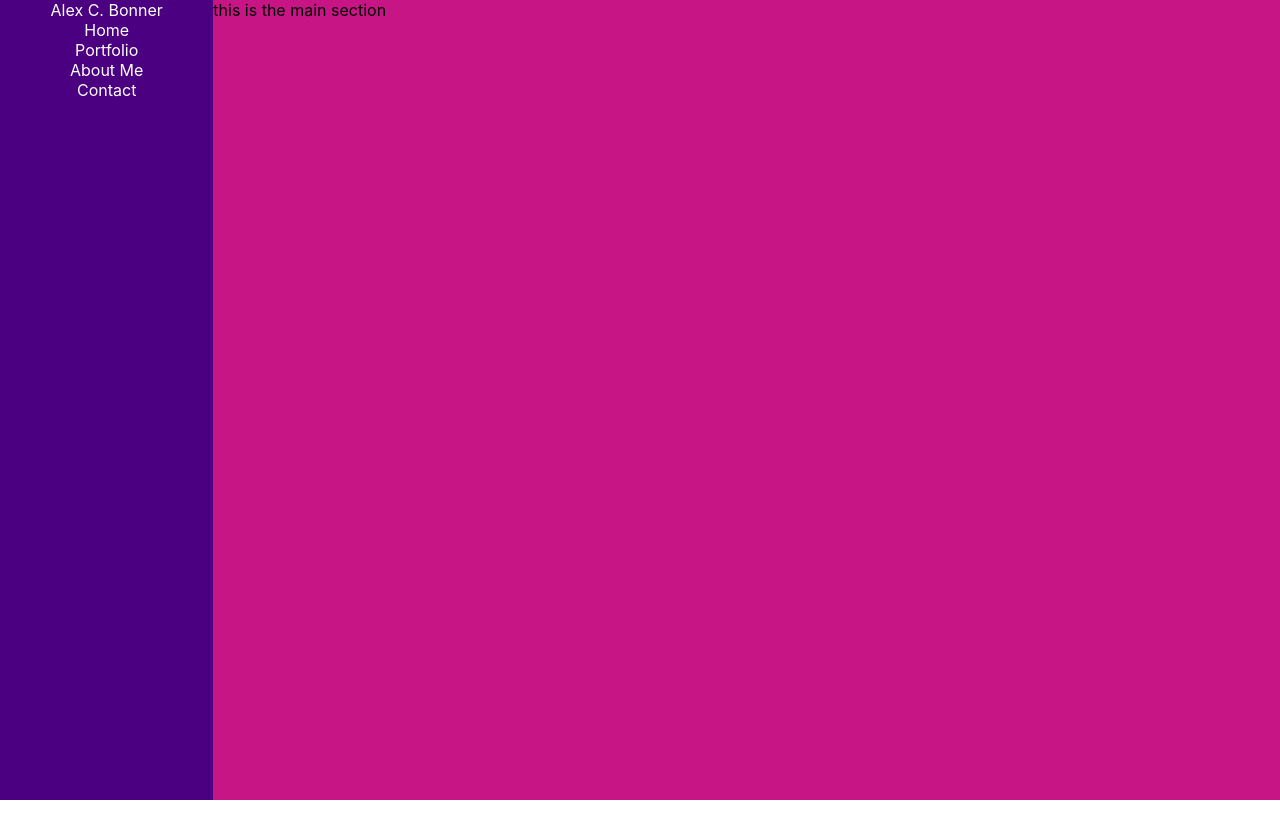
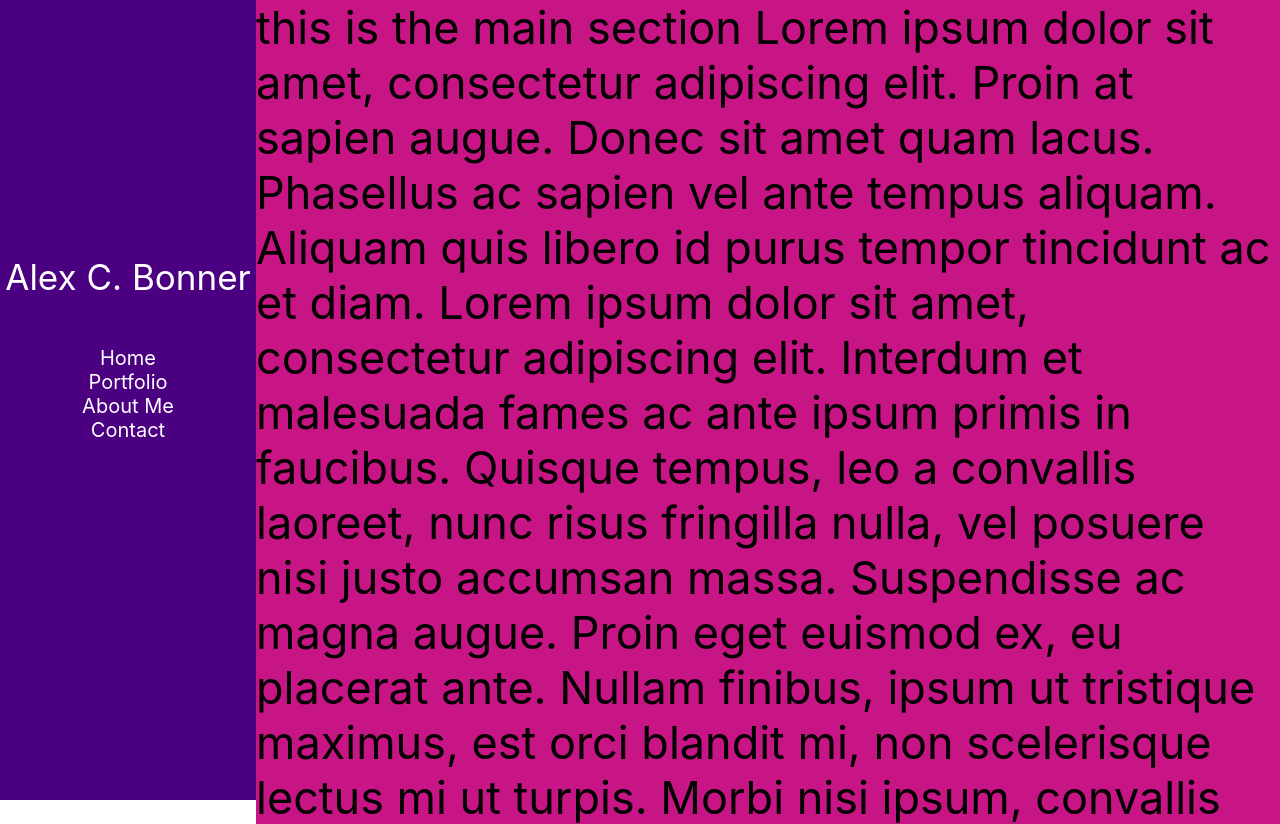
Before and after one commit to bonnerac/portfolio-3.0, a React (Create React App) app: page / in a window 1280 px wide. Shown: the top 824 px of the page. Built offline with nearby package versions, Linux system fonts and the light colour scheme.

Commit message:
created fixed side-navbar. Repositioned name/links

```diff
--- a/src/components/main/index.js
+++ b/src/components/main/index.js
@@ -1,10 +1,23 @@
 import React from 'react'
+import '../main/style.css'
 
 function Main() {
     return (
         <>
             <div className="main">
-                this is the main section
+
+                    this is the main section
+                    Lorem ipsum dolor sit amet, consectetur adipiscing elit. Proin at sapien augue. Donec sit amet quam lacus. Phasellus ac sapien vel ante tempus aliquam. Aliquam quis libero id purus tempor tincidunt ac et diam. Lorem ipsum dolor sit amet, consectetur adipiscing elit. Interdum et malesuada fames ac ante ipsum primis in faucibus. Quisque tempus, leo a convallis laoreet, nunc risus fringilla nulla, vel posuere nisi justo accumsan massa. Suspendisse ac magna augue. Proin eget euismod ex, eu placerat ante. Nullam finibus, ipsum ut tristique maximus, est orci blandit mi, non scelerisque lectus mi ut turpis. Morbi nisi ipsum, convallis eget massa eget, viverra rhoncus purus.
+
+                    Morbi sit amet magna suscipit, rhoncus est ac, ultricies nisi. Nam et leo eu mi feugiat tincidunt. Ut ut ornare mi, quis faucibus tellus. Fusce cursus, sem vitae venenatis sollicitudin, sapien metus facilisis justo, nec maximus arcu erat quis diam. Suspendisse potenti. Duis vitae mollis magna. Aliquam pretium tortor vel urna tincidunt, at pharetra magna hendrerit. Nam felis erat, imperdiet eu facilisis quis, dignissim eget mauris.
+
+                    Nulla sodales vitae augue vel lacinia. In iaculis aliquam libero sed efficitur. Proin consectetur semper mauris, vitae vulputate diam tempor eu. Praesent luctus tellus sollicitudin velit tincidunt, sit amet pharetra elit vulputate. Fusce pulvinar lacus non eleifend pharetra. Aenean mollis volutpat lectus sed interdum. Mauris sagittis dignissim ante volutpat finibus. Praesent id ligula erat. Nunc tincidunt massa ut tempus gravida. Aliquam erat volutpat. Ut id felis orci. Suspendisse mollis, massa ac maximus efficitur, nulla elit sodales velit, vel volutpat tellus risus in nunc. Curabitur vestibulum lobortis diam, sed molestie eros maximus in. Suspendisse sit amet augue ultrices, dignissim orci sed, auctor ex. Vivamus accumsan est orci. Curabitur viverra vehicula consequat.
+
+                    Mauris consectetur massa et mauris pellentesque elementum. Vestibulum rutrum molestie dapibus. Pellentesque habitant morbi tristique senectus et netus et malesuada fames ac turpis egestas. Praesent vel urna enim. Sed vehicula mi tellus, vitae condimentum massa semper sit amet. Nam in sollicitudin enim. Fusce feugiat turpis at est maximus, vel viverra dui condimentum. Integer elit turpis, rutrum eget libero eget, iaculis placerat sem. Donec aliquam nisl a ex consequat consequat. Praesent auctor justo tellus, ac blandit augue faucibus quis. Curabitur blandit risus elementum est finibus fermentum. Phasellus turpis ex, congue id hendrerit at, sollicitudin quis ante. Etiam ac turpis efficitur, imperdiet tellus id, sagittis sapien. In vel luctus neque. Etiam mattis iaculis turpis tempor vehicula.
+
+                    Pellentesque habitant morbi tristique senectus et netus et malesuada fames ac turpis egestas. Sed porttitor rhoncus elit, non congue lacus consequat quis. Nam elementum euismod sapien, sit amet accumsan tortor accumsan at. Ut pulvinar risus sed ligula tempor consequat. Phasellus ultrices in urna nec facilisis. Nam pretium lorem non ultricies commodo. Suspendisse tempor mi et lorem ultricies rhoncus. Donec eu turpis vitae lorem dapibus ornare. Praesent lacinia augue sit amet tortor pharetra sollicitudin. In interdum mattis auctor. Suspendisse potenti. Curabitur id dolor ut neque placerat condimentum a ut felis. Curabitur nunc ipsum, fringilla sed ante eget, laoreet ornare nulla. Integer auctor semper laoreet. Integer vitae arcu libero. Class aptent taciti sociosqu ad litora torquent per conubia nostra, per inceptos himenaeos.
+
+
             </div>
         </>
     )
--- a/src/components/main/style.css
+++ b/src/components/main/style.css
@@ -0,0 +1,3 @@
+.main {
+    font-size: 45px;
+}
--- a/src/components/sidebar/style.css
+++ b/src/components/sidebar/style.css
@@ -3,7 +3,13 @@
 }
 .myName{
     text-align: center;
+    position: relative;
+    top: 32vh;
+    font-size: 35px;
 }
 .links{
     text-align: center;
+    position: relative;
+    top: 38vh;
+    font-size: 20px;
 }
--- a/src/components/siteholder/style.css
+++ b/src/components/siteholder/style.css
@@ -1,13 +1,18 @@
 .container{
     display: grid;
-    grid-template-columns: 1fr 5fr;
-    grid-template-rows: 100vh 100vh;
+    overflow: hidden;
+    grid-template-columns: 20% 80%;
+    grid-template-rows: auto;
     grid-template-areas:
       "sidebar main";
 }
 .sidebar{
     grid-area: sidebar;
     background-color: indigo;
+    position:fixed;
+    top:0;
+    height:100vh;
+    width: 20%;
 }
 .main{
     grid-area: main;
```
